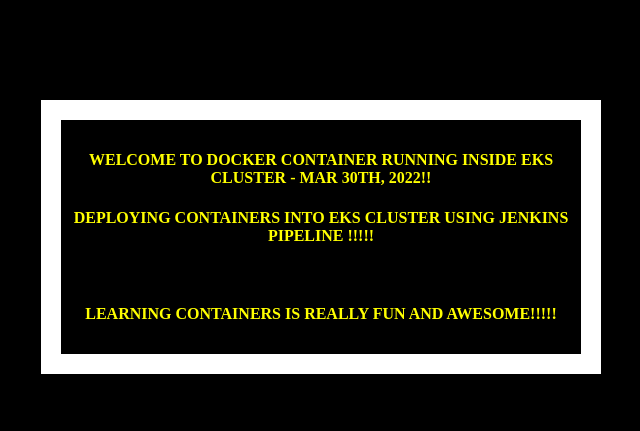
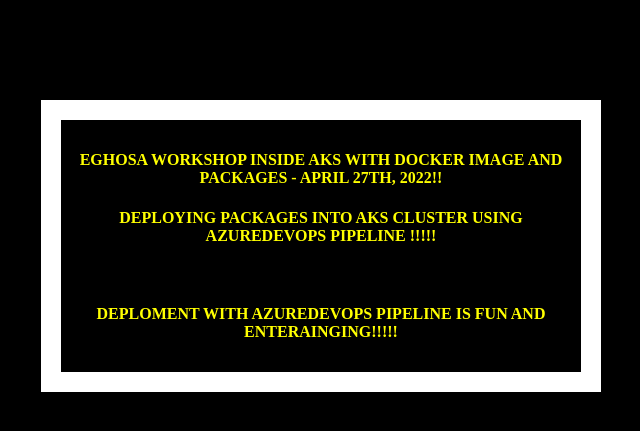
Before and after one commit to eagunuworld/azure-container-repo, a Flask app: page / in a window 1280 px wide. Shown: the top 431 px of the page, without its empty margins (319-959 px from the left). Run offline with Flask 2, Linux system fonts and the light colour scheme.

Commit message:
Update index.html

```diff
--- a/templates/index.html
+++ b/templates/index.html
@@ -19,10 +19,10 @@
   </head>
   <body>
     <div class="container">
-      <h4>Welcome to Docker Container running inside  EKS Cluster - Mar 30th, 2022!!</h4>
-      <h4>Deploying Containers into EKS cluster using Jenkins Pipeline !!!!!</h4>
+      <h4>Eghosa WorkShop Inside AKS With Docker Image And Packages - April 27th, 2022!!</h4>
+      <h4>Deploying Packages Into AKS CLuster Using AzureDevOps Pipeline !!!!!</h4>
       <br>
-       <h4>Learning containers is really fun and awesome!!!!!</h4>
+       <h4>Deploment With AzureDevOps Pipeline Is Fun And Enterainging!!!!!</h4>
     </div>
   </body>
 </html>
```
